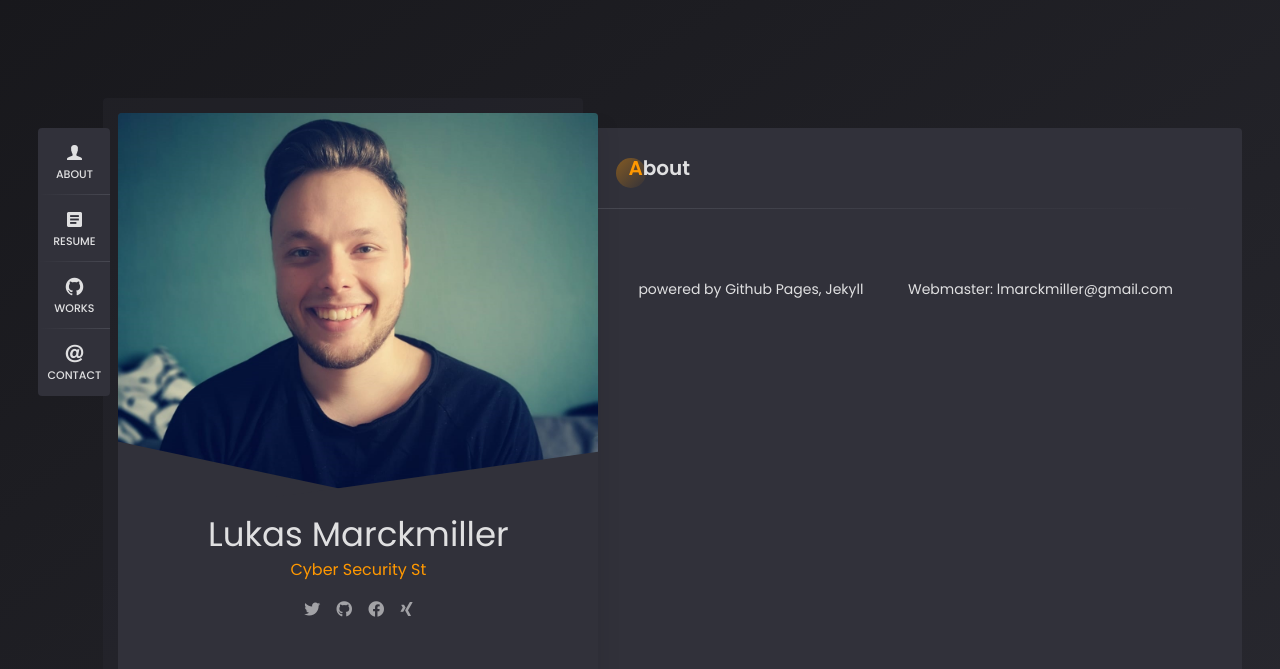
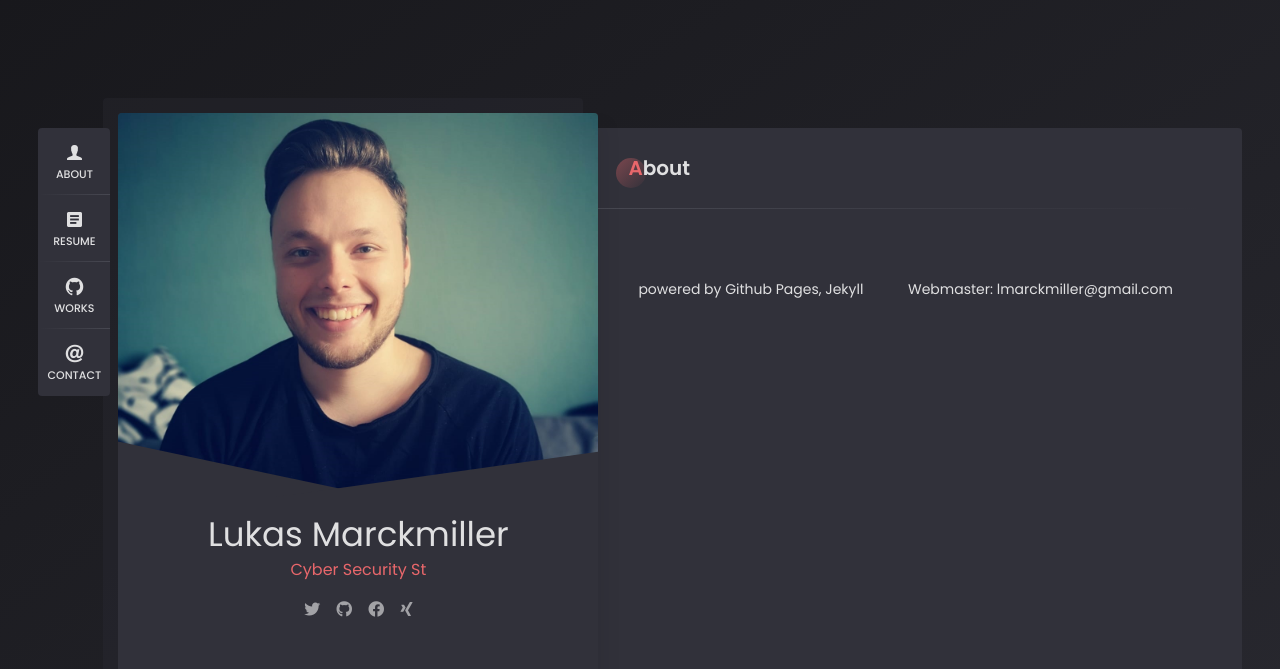
Before and after one commit to LukasMarckmiller/LukasMarckmiller.github.io, a Jekyll site: the page built from about.md, in a window 1280 px wide. Shown: the part 100-769 px from the top of the page. Built offline with Jekyll 4.4.1, drawn with Linux system fonts in a browser that asks for light colours; nearby versions of some CDN libraries; some web fonts are replaced.

Commit message:
content changes

```diff
--- a/_data/settings.yml
+++ b/_data/settings.yml
@@ -3,7 +3,7 @@
 ### use settings.yml file for configure colors, ui, rtl, sidebar, animation options
 
 settings:
-  quick_colors: "orange" # select quick color schemes: "blue", "green", "orange", "pink", "purple", "red". If empty colors taken from _sass/ryancv/settings.scss
+  quick_colors: "red" # select quick color schemes: "blue", "green", "orange", "pink", "purple", "red". If empty colors taken from _sass/ryancv/settings.scss
   dark_ui: 1 # activated dark ui styles
   rtl: 0 # activated rtl styles
   sidebar: 0 # for disable sidebar and sidebar button change to 0
```
